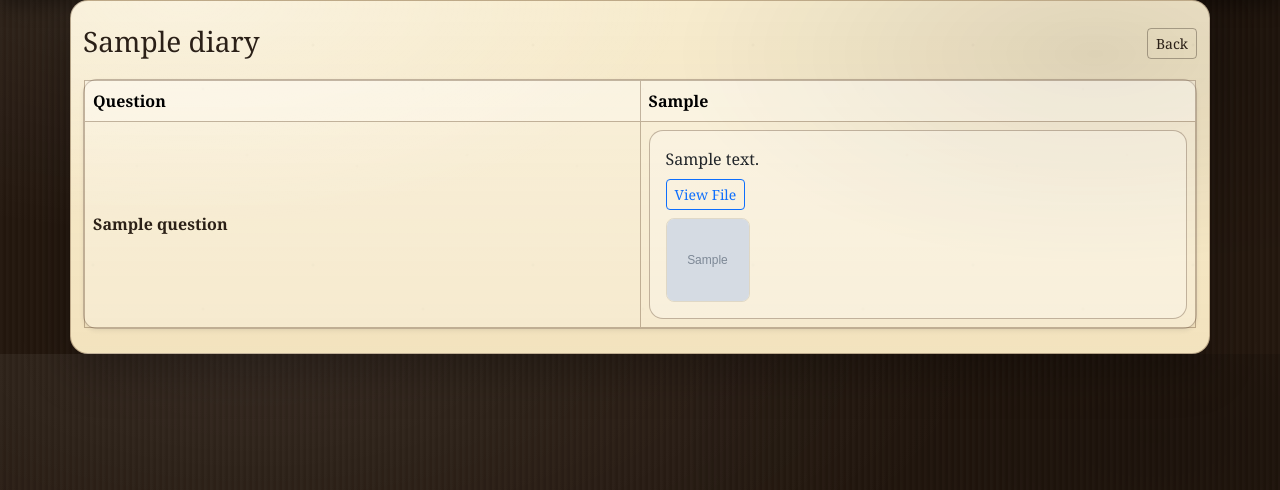
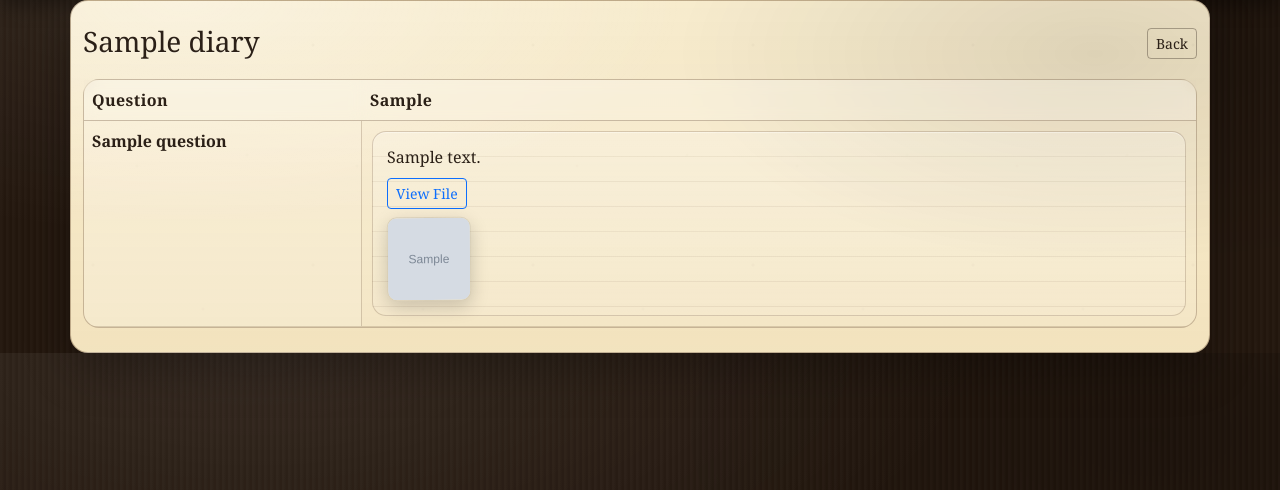
Before and after one commit to entangled-particle/decade-diaries, a Django app: template diary/templates/diary/detail.html in a window 1280 px wide. Shown: the part 57-547 px from the top of the page. Run offline with Django 5.2, Linux system fonts and the light colour scheme; tables that the repository leaves empty hold one stand-in row (values such as "Sample post"); the template is opened without the code that fills it: values that come from a table or form of the project are taken from there, most other values are stand-ins (such as "Sample title", 1, 10 or a date in 2020); grey boxes marked "Sample" are stand-in pictures; some web fonts are replaced.

Commit message:
Fix sizes

```diff
--- a/diary/templates/diary/detail.html
+++ b/diary/templates/diary/detail.html
@@ -1,6 +1,131 @@
 {% extends "base.html" %}
 
 {% block title %}{{ diary.title }} | Decade Diaries{% endblock %}
+
+{% block extra_head %}
+  <style>
+    /* Diary writing view */
+    .dd-diary-wrap {
+      border: 1px solid rgba(90, 62, 35, 0.30);
+      border-radius: 16px;
+      overflow: hidden;
+      background: rgba(255, 255, 255, 0.12);
+    }
+
+    table.dd-diary-table {
+      border-collapse: separate;
+      border-spacing: 0;
+      width: 100%;
+      table-layout: fixed;
+    }
+
+    table.dd-diary-table thead th {
+      position: sticky;
+      top: 0;
+      z-index: 2;
+      background: rgba(255, 255, 255, 0.20);
+      backdrop-filter: blur(6px);
+      border-bottom: 1px solid rgba(90, 62, 35, 0.30);
+      font-weight: 600;
+      letter-spacing: 0.4px;
+    }
+
+    table.dd-diary-table th.dd-question-col {
+      width: 25%;
+      max-width: 25%;
+      min-width: 220px;
+    }
+
+    table.dd-diary-table th.dd-person-col {
+      width: auto;
+      min-width: 260px;
+    }
+
+    table.dd-diary-table tbody th {
+      background: rgba(255, 255, 255, 0.10);
+      border-right: 1px solid rgba(90, 62, 35, 0.22);
+      vertical-align: top;
+    }
+
+    /* Question cells (left column) */
+    table.dd-diary-table th.dd-question-cell {
+      width: 25%;
+      max-width: 25%;
+      overflow-wrap: anywhere;
+      word-break: break-word;
+    }
+
+    table.dd-diary-table td,
+    table.dd-diary-table th {
+      border-bottom: 1px solid rgba(90, 62, 35, 0.18);
+    }
+
+    table.dd-diary-table td {
+      padding: 0.65rem !important;
+      vertical-align: top;
+    }
+
+    /* “Writing area” inside each cell */
+    .dd-entry {
+      position: relative;
+      padding: 0.75rem 0.85rem 0.85rem;
+      border-radius: 14px;
+      border: 1px solid rgba(90, 62, 35, 0.22);
+      background:
+        linear-gradient(180deg, rgba(255,255,255,0.22), rgba(255,255,255,0.10)),
+        repeating-linear-gradient(
+          to bottom,
+          rgba(0,0,0,0.00) 0px,
+          rgba(0,0,0,0.00) 24px,
+          rgba(90, 62, 35, 0.18) 25px
+        );
+      box-shadow: inset 0 1px 0 rgba(255,255,255,0.35);
+      min-height: 8.75rem;
+    }
+
+    .dd-entry.dd-entry--editable {
+      border-color: rgba(122, 75, 42, 0.35);
+    }
+
+    .dd-entry .dd-pencil {
+      position: absolute;
+      top: 10px;
+      right: 10px;
+      border-radius: 999px;
+      padding: 0.15rem 0.45rem;
+      border: 1px solid rgba(43, 32, 23, 0.25);
+      background: rgba(255, 255, 255, 0.25);
+    }
+
+    .dd-entry .dd-answer-text {
+      white-space: pre-wrap;
+      line-height: 1.65;
+    }
+
+    .dd-entry textarea.dd-entry-textarea {
+      width: 100%;
+      border: 0;
+      outline: none;
+      padding: 0;
+      background: transparent !important;
+      resize: vertical;
+      min-height: 7.5rem;
+      line-height: 1.65;
+    }
+
+    .dd-entry .dd-actions {
+      display: flex;
+      justify-content: flex-end;
+      margin-top: 0.5rem;
+    }
+
+    /* Make image thumbs feel like pasted photos */
+    .dd-entry .js-image-gallery img {
+      transform: rotate(-0.4deg);
+      box-shadow: 0 6px 18px rgba(0,0,0,0.18);
+    }
+  </style>
+{% endblock %}
 
 {% block content %}
   <div class="row justify-content-center">
@@ -13,15 +138,14 @@
       </div>
 
       {% if users %}
-        <div class="card shadow-sm">
-          <div class="card-body p-0">
+        <div class="dd-diary-wrap">
             <div class="table-responsive">
-              <table class="table table-bordered table-hover align-middle mb-0">
-                <thead class="table-light">
+              <table class="table align-middle mb-0 dd-diary-table">
+                <thead>
                   <tr>
-                    <th scope="col" style="min-width: 260px;">Question</th>
+                    <th scope="col" class="dd-question-col">Question</th>
                     {% for u in users %}
-                      <th scope="col" style="min-width: 260px;">
+                      <th scope="col" class="dd-person-col">
                         {% if u.first_name %}{{ u.first_name }}{% else %}{{ u.email }}{% endif %}
                       </th>
                     {% endfor %}
@@ -30,14 +154,13 @@
                 <tbody>
                   {% for row in rows %}
                     <tr>
-                      <th scope="row" class="fw-semibold">
+                      <th scope="row" class="fw-semibold dd-question-cell">
                         {{ row.question.question }}
                       </th>
                       {% for cell in row.cells %}
-                        <td class="p-2">
+                        <td>
                           {% if cell.user.id == user.id and user.is_authenticated and not user.is_superuser and not diary.locked %}
-                            <div class="card h-100 border-primary-subtle">
-                              <div class="card-body position-relative">
+                            <div class="dd-entry dd-entry--editable">
                               <form
                                 method="post"
                                 action="{% url 'diary:save_answer' diary.id row.question.id %}"
@@ -47,7 +170,7 @@
                                 {% csrf_token %}
                                 <button
                                   type="button"
-                                    class="btn btn-sm btn-outline-secondary position-absolute top-0 end-0 m-2 js-edit-toggle"
+                                  class="btn btn-sm dd-pencil js-edit-toggle"
                                   aria-label="Edit"
                                   title="Edit"
                                 >
@@ -56,7 +179,7 @@
 
                                 <div class="js-answer-view">
                                   {% if cell.answer and cell.answer.answer %}
-                                      <div class="js-answer-display" style="white-space: pre-wrap;">{{ cell.answer.answer }}</div>
+                                    <div class="dd-answer-text js-answer-display">{{ cell.answer.answer }}</div>
                                   {% else %}
                                     <span class="text-muted">—</span>
                                   {% endif %}
@@ -88,7 +211,7 @@
                                             <img
                                               src="{{ img.image.url }}"
                                               alt="Answer image"
-                                                style="width: 84px; height: 84px; object-fit: cover; border-radius: 8px; border: 1px solid rgba(0,0,0,.1);"
+                                              style="width: 84px; height: 84px; object-fit: cover; border-radius: 10px; border: 1px solid rgba(0,0,0,.12);"
                                             />
                                           </a>
                                         {% endfor %}
@@ -100,8 +223,8 @@
                                 <div class="js-answer-edit d-none">
                                   <textarea
                                     name="answer"
-                                      class="form-control js-answer-textarea"
-                                      rows="4"
+                                    class="dd-entry-textarea js-answer-textarea"
+                                    rows="6"
                                     data-initial="{{ cell.answer.answer|default:'' }}"
                                   >{{ cell.answer.answer|default:"" }}</textarea>
 
@@ -144,7 +267,7 @@
                                             <img
                                               src="{{ img.image.url }}"
                                               alt="Answer image"
-                                                style="width: 84px; height: 84px; object-fit: cover; border-radius: 8px; border: 1px solid rgba(0,0,0,.1);"
+                                              style="width: 84px; height: 84px; object-fit: cover; border-radius: 10px; border: 1px solid rgba(0,0,0,.12);"
                                             />
                                           </a>
                                         {% endfor %}
@@ -152,7 +275,7 @@
                                     {% endif %}
                                   {% endif %}
 
-                                    <div class="d-flex justify-content-end mt-2">
+                                  <div class="dd-actions">
                                     <button type="submit" class="btn btn-primary btn-sm d-none js-save-btn">
                                       Save
                                     </button>
@@ -160,13 +283,17 @@
                                 </div>
                               </form>
                             </div>
-                            </div>
                           {% else %}
-                            <div class="card h-100">
-                              <div class="card-body">
+                            <div class="dd-entry">
                               {% if cell.answer %}
-                                  <div class="mb-2">{{ cell.answer.answer }}</div>
+                                {% if cell.answer.answer %}
+                                  <div class="dd-answer-text mb-2">{{ cell.answer.answer }}</div>
+                                {% else %}
+                                  <span class="text-muted">—</span>
+                                {% endif %}
+
                                 {% if cell.answer.file %}
+                                  <div class="mt-2">
                                     <a
                                       href="{{ cell.answer.file.url }}"
                                       target="_blank"
@@ -175,7 +302,9 @@
                                     >
                                       View File
                                     </a>
+                                  </div>
                                 {% endif %}
+
                                 {% if cell.answer.images.all %}
                                   <div class="mt-2 d-flex flex-wrap gap-2 js-image-gallery">
                                     {% for img in cell.answer.images.all %}
@@ -189,7 +318,7 @@
                                         <img
                                           src="{{ img.image.url }}"
                                           alt="Answer image"
-                                            style="width: 84px; height: 84px; object-fit: cover; border-radius: 8px; border: 1px solid rgba(0,0,0,.1);"
+                                          style="width: 84px; height: 84px; object-fit: cover; border-radius: 10px; border: 1px solid rgba(0,0,0,.12);"
                                         />
                                       </a>
                                     {% endfor %}
@@ -199,7 +328,6 @@
                                 <span class="text-muted">—</span>
                               {% endif %}
                             </div>
-                            </div>
                           {% endif %}
                         </td>
                       {% endfor %}
@@ -207,7 +335,6 @@
                   {% endfor %}
                 </tbody>
               </table>
-            </div>
             </div>
         </div>
       {% else %}
```
Lines whose indentation alone changed are shown as unchanged.
